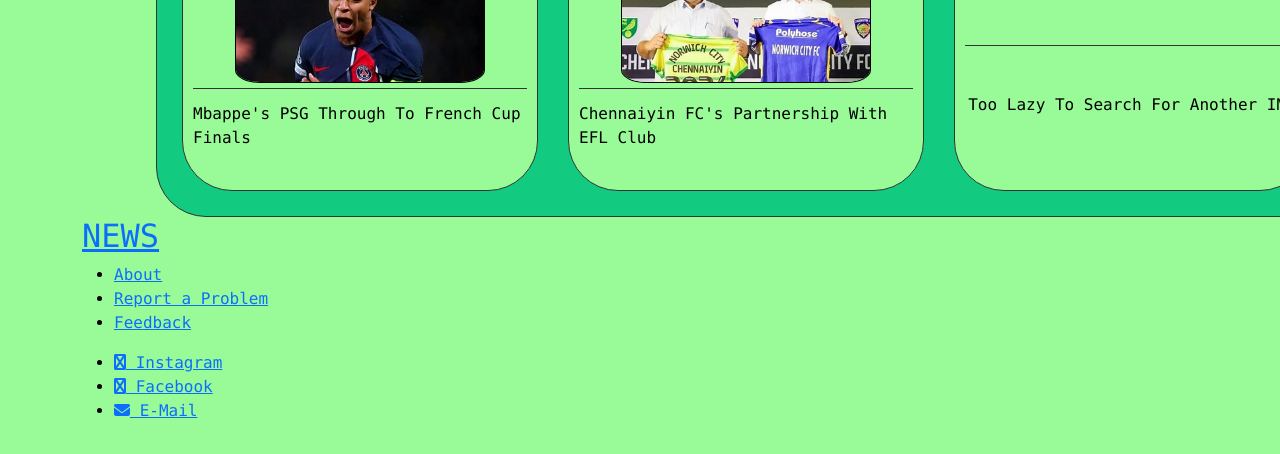
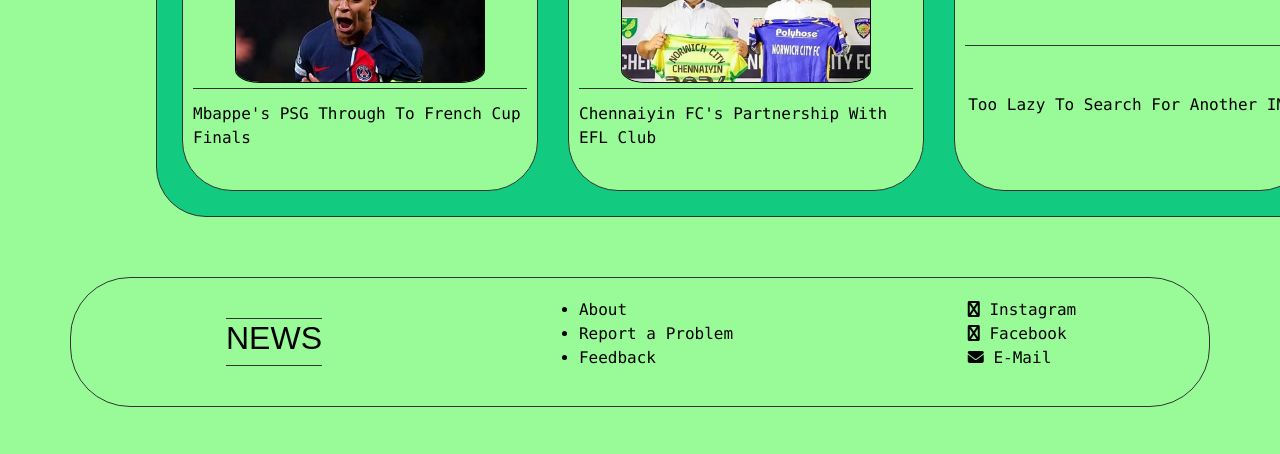
Before and after one commit to prvn81/MyRepo, a plain HTML site: page index.html in a window 1280 px wide. Shown: the part 882-1336 px from the top of the page. Drawn offline with nearby package versions, Linux system fonts and the light colour scheme.

Commit message:
Update home.css
Styles for footer added (line 325 - 362)

```diff
--- a/CSS/home.css
+++ b/CSS/home.css
@@ -321,3 +321,42 @@ a button:active{
     align-items: center;
     justify-content: center;
 }
+
+#home-footer{
+    border: 1px solid #323432;
+    margin-top: 60px;
+    margin-bottom: 100px;
+    display: flex;
+    flex-direction: row;
+    padding: 20px;
+    border-radius: 60px;
+}
+
+#home-footer div{
+    flex: 1;
+    display: flex;
+    align-items: center;
+    justify-content: center;
+}
+
+#home-short-cut a{
+    text-decoration: none;
+    border-bottom: 1px solid #323432;
+    border-top: 1px solid #323432;
+    color: black;
+    font-family: Copperplate,Copperplate Gothic Light,fantasy;
+}
+
+#footer-contents a{
+    text-decoration: none;
+    color: black;
+}
+
+#contact-details a {
+    text-decoration: none;
+    color: black;
+}
+
+#contact-details ul{
+    list-style: none;
+}
```
